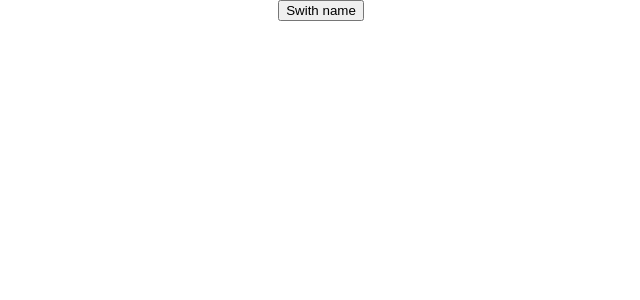
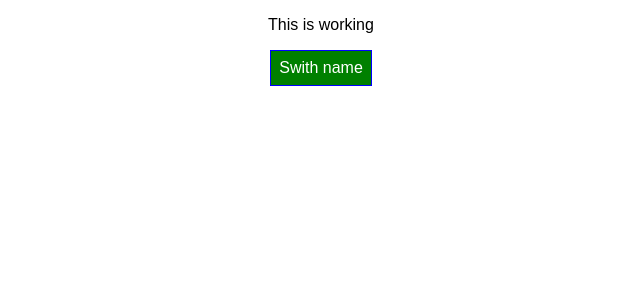
Before and after one commit to NemanjaKusljic/React-complete-guide, a React (Create React App) app: page / in a window 1280 px wide. Shown: the top 300 px of the page, without its empty margins (319-959 px from the left). Built offline with nearby package versions, Linux system fonts and the light colour scheme.

Commit message:
Radium comments added for fun

```diff
--- a/package.json
+++ b/package.json
@@ -3,6 +3,7 @@
   "version": "0.1.0",
   "private": true,
   "dependencies": {
+    "radium": "^0.25.2",
     "react": "^16.8.6",
     "react-dom": "^16.8.6",
     "react-scripts": "1.1.5"
--- a/src/App.css
+++ b/src/App.css
@@ -2,9 +2,12 @@
   text-align: center;
 }
 
-.App-logo {
-  animation: App-logo-spin infinite 20s linear;
-  height: 80px;
+.red {
+  color:red;
+}
+
+.bold {
+  font-weight: 700;
 }
 
 .App-header {
--- a/src/App.js
+++ b/src/App.js
@@ -44,6 +44,19 @@ class App extends Component {
 
   render() {
 
+    const style = {
+      backgroundColor: 'green',
+      color: 'white',
+      font: 'inherit',
+      border: '1px solid blue',
+      padding: '8px',
+      /*cursor: 'pointer',
+      ':hover': {
+        backgroundColor: 'lightgreen',
+        color: 'yellow'
+      }*/ // radium way of styling
+    };
+
     let persons = null;
 
     if (this.state.showPersons) {
@@ -59,11 +72,28 @@ class App extends Component {
           })}
         </div>
       )
+
+      style.backgroundColor ='red';
+      /*style[':hover'] = {
+        backgroundColor: 'pink',
+        color: 'white'
+      }*/ // radium fazon
     };
+
+    let classes = [];
+    if (this.state.persons.length <= 2){
+      classes.push('red'); // classes = ['red']
+    }
+    if (this.state.persons.length <= 1) {
+      classes.push('bold'); // classes = ['red','bold']
+    }
 
     return (
       <div className="App">
-        <button onClick={this.togglePersonsHandler}>Swith name</button>
+        <p className={classes.join(' ')}>This is working</p>
+        <button
+        style={style}
+        onClick={this.togglePersonsHandler}>Swith name</button>
         {persons}
       </div>
     );
```
Also changed, not shown: 1 other file (tests, documents, lock files or other folders).
